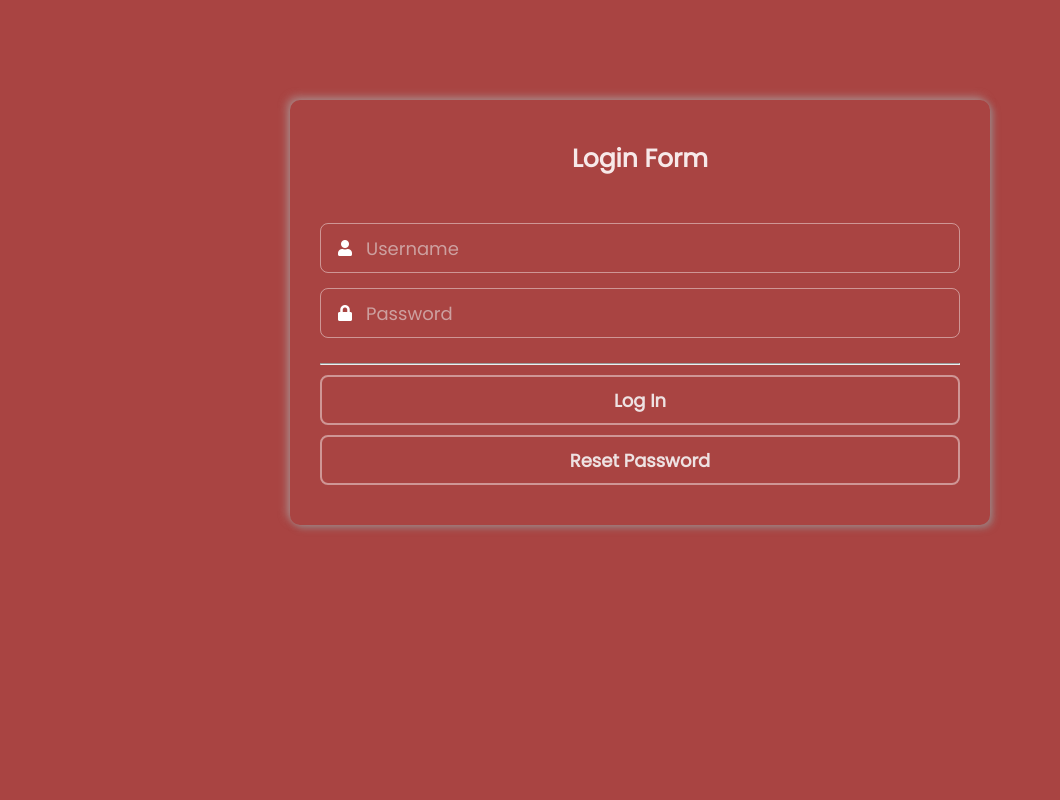
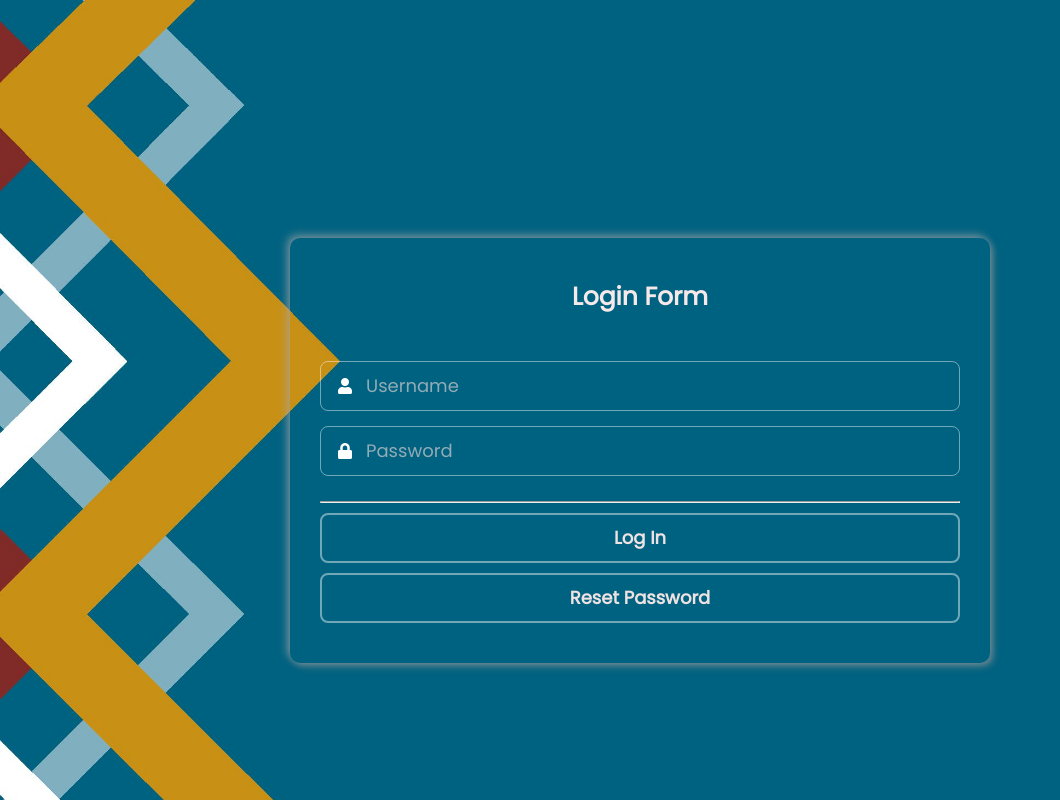
Before and after one commit to MUTInnovationLab/research-funding, a PHP site: page /login.php in a window 1280 px wide. Shown: the whole page, without its empty margins (0-1060 px from the left). Run offline with PHP 8.4, Linux system fonts and the light colour scheme.

Commit message:
login back and resert img

```diff
--- a/applications.php
+++ b/applications.php
@@ -56,6 +56,7 @@
         font-family: 'Roboto', sans-serif; /* Use a suitable font family */
         font-size: 16px; /* Adjust font size as needed */
         color: #333; /* Set a base text color */
+
     }
 
     h2 {
--- a/login.php
+++ b/login.php
@@ -48,6 +48,10 @@ body{
   place-items: center;
   text-align: center;
   background-size: cover;
+  background-image: url('img/view2.jpg');
+  /* background-position: center; */
+  background-repeat: no-repeat;
+  height: 100vh;
 }
 
 .content{
@@ -151,6 +155,7 @@ button:hover,
 
 @media only screen and (max-width: 300px) {
     /* Adjustments for smaller screens */
+
     .content {
       width: 100%; /* Further adjusted width for smaller screens */
       padding: 30px 15px; /* Further adjusted padding for smaller screens */
--- a/reset_password.php
+++ b/reset_password.php
@@ -49,6 +49,10 @@ body{
   place-items: center;
   text-align: center;
   background-size: cover;
+  background-image: url('img/view1.jpg');
+  /* background-position: center; */
+  background-repeat: no-repeat;
+  height: 100vh;
 }
 
 .content{
```
Also changed, not shown: img/login.png (added), img/view1.jpg (added), img/view2.jpg (added).
